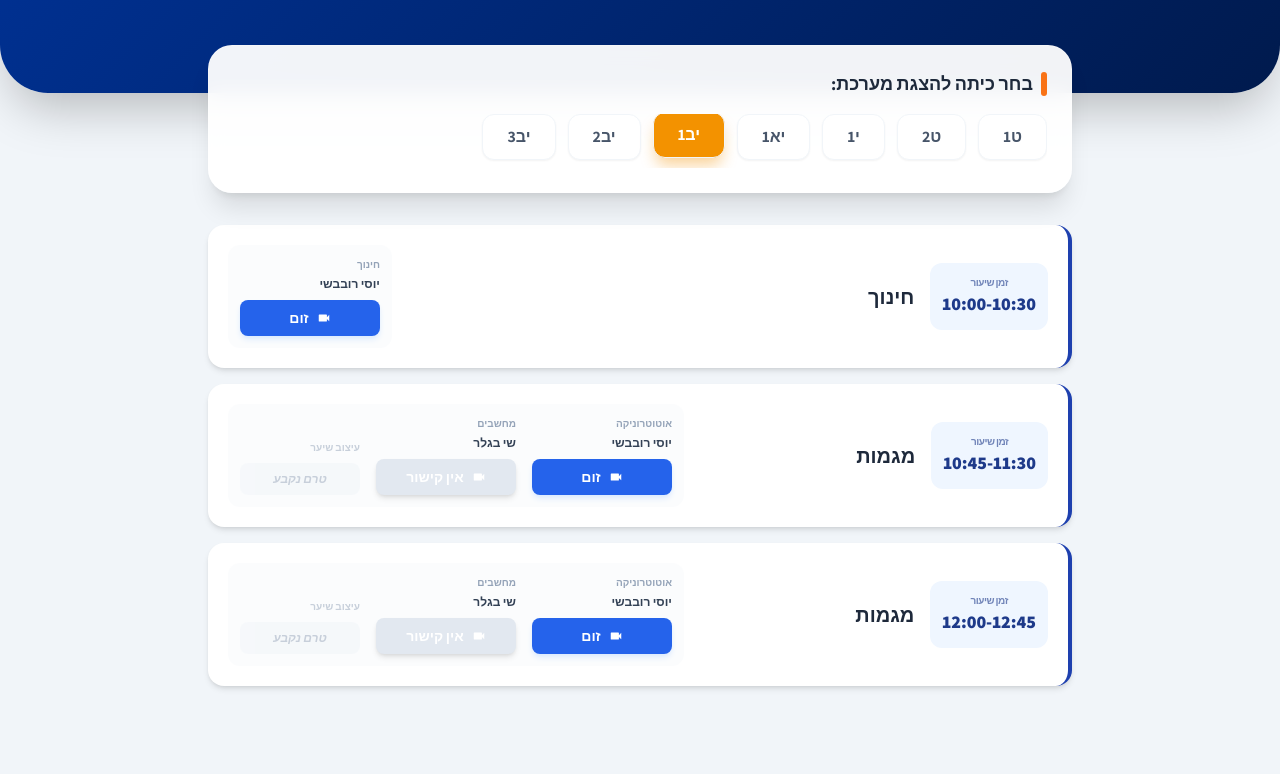
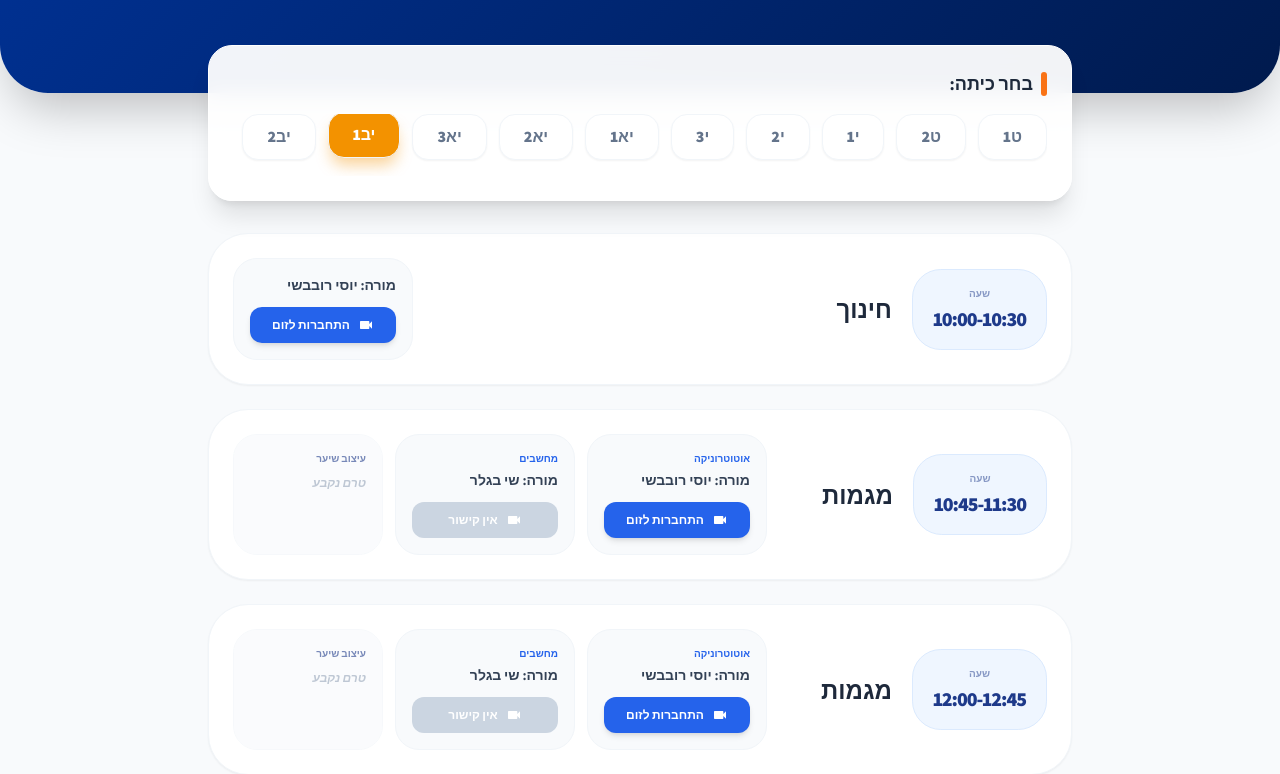
Before and after one commit to meytalp-dev/ort-timetable, a plain HTML site: page index.html in a window 1280 px wide. Shown: the part 183-957 px from the top of the page. Before the commit the page ends 909 px from the top, so only its background shows below. Drawn offline with nearby package versions, Linux system fonts and the light colour scheme.

Commit message:
Refactor index.html for improved layout and styles
Updated the HTML structure and styles for the schedule portal, enhancing the layout and functionality.

```diff
--- a/index.html
+++ b/index.html
@@ -14,7 +14,7 @@
         }
         body {
             font-family: 'Assistant', sans-serif;
-            background-color: #f1f5f9;
+            background-color: #f8fafc;
         }
         .ort-gradient {
             background: linear-gradient(135deg, var(--ort-blue) 0%, var(--ort-dark) 100%);
@@ -32,35 +32,42 @@
             transform: translateY(-2px);
         }
         .lesson-card {
-            transition: all 0.3s ease;
+            transition: all 0.3s cubic-bezier(0.4, 0, 0.2, 1);
+        }
+        .lesson-card:hover {
+            transform: translateY(-4px);
+            box-shadow: 0 20px 25px -5px rgb(0 0 0 / 0.1);
         }
     </style>
 </head>
-<body class="min-h-screen pb-10">
+<body class="min-h-screen pb-20">
 
     <header class="ort-gradient text-white pt-12 pb-24 px-6 rounded-b-[3rem] shadow-2xl relative overflow-hidden">
         <div class="max-w-4xl mx-auto relative z-10 flex flex-col items-center text-center">
             <div class="bg-white p-2 rounded-xl mb-4 shadow-lg">
                 <span class="text-blue-900 font-bold text-xl px-2">אורט בית הערבה</span>
             </div>
-            <h1 class="text-3xl md:text-4xl font-black mb-2">פורטל למידה דיגיטלי</h1>
-            <p class="text-blue-100/80 font-medium italic">מערכת שעות אינטראקטיבית - יום ראשון</p>
+            <h1 class="text-4xl font-black mb-2 tracking-tight">פורטל מערכת השעות</h1>
+            <p class="text-blue-100/80 font-medium">יום ראשון - למידה מרחוק</p>
         </div>
     </header>
 
     <main class="max-w-4xl mx-auto px-4 -mt-12 relative z-20">
-        <div class="glass-card rounded-3xl p-6 shadow-xl mb-8">
+        <!-- Class Selector -->
+        <div class="glass-card rounded-3xl p-6 shadow-xl mb-8 border border-white">
             <h2 class="text-slate-800 font-bold mb-4 flex items-center gap-2 text-lg">
                 <span class="w-1.5 h-6 bg-orange-500 rounded-full"></span>
-                בחר כיתה להצגת מערכת:
+                בחר כיתה:
             </h2>
-            <div class="flex gap-3 overflow-x-auto pb-2 no-scrollbar" id="class-tabs"></div>
+            <div class="flex gap-3 overflow-x-auto pb-4 no-scrollbar" id="class-tabs"></div>
         </div>
 
-        <div id="lessons-container" class="space-y-4"></div>
+        <!-- Lessons Container -->
+        <div id="lessons-container" class="space-y-6"></div>
     </main>
 
     <script>
+        // מיפוי קישורים מלא מה-CSV
         const teacherLinks = {
             'אופירה מלכה': 'https://edu-il.zoom.us/j/2026881653',
             'מנו דהאן': 'https://edu-il.zoom.us/j/86927082525?pwd=8nMIngwn00JP7OhbuZICVMKvPoTErd.1',
@@ -69,56 +76,76 @@
             'אפרת בר אשר': 'https://zoom.us/j/5279673102?pwd=znspSkx8NypgYY7sDCmkB4Xz7qo6hO.1',
             'בת שבע אדלר': 'https://meet.google.com/gpe-hcte-zbh?authuser=4&pli=1',
             'יוסי רובבשי': 'https://edu-il.zoom.us/j/7562737216?omn=84003831557',
+            'מלי נמיר': 'https://edu-il.zoom.us/j/8301084260',
             'משה צברי': 'https://edu-il.zoom.us/j/4769931846',
             'פרלה שאזו': 'https://edu-il.zoom.us/j/7161748287',
             'רעיה יצחקי': 'https://edu-il.zoom.us/j/5717366311',
-            'שי בגלר': '',
-
-            'משה': 'https://edu-il.zoom.us/j/4769931846',
-            'רעיה': 'https://edu-il.zoom.us/j/5717366311',
-            'אופירה': 'https://edu-il.zoom.us/j/2026881653'
+            'שי בגלר': '', // להזין אם קיים
+            'אושר אהרוני': '',
+            'ויקי קלדרון': '',
+            'נעמה': '',
+            'מירב בטיטו': ''
         };
 
-        // הגדרת המגמות
         const specialTracks = [
-            { name: 'אוטוטרוניקה', teacher: 'יוסי רובבשי' },
-            { name: 'מחשבים', teacher: 'שי בגלר' },
-            { name: 'עיצוב שיער', teacher: '' }
+            { track: 'אוטוטרוניקה', teacher: 'יוסי רובבשי' },
+            { track: 'מחשבים', teacher: 'שי בגלר' },
+            { track: 'עיצוב שיער', teacher: '' }
         ];
 
         const schedule = {
             'ט1': [
-                { time: '10:00-10:30', subject: 'חינוך', teachers: [{name: 'חינוך', teacher: 'משה'}] },
-                { time: '10:45-11:30', subject: 'מתמטיקה', teachers: [{name: 'מתמטיקה', teacher: 'אושר אהרוני'}] },
-                { time: '12:00-12:45', subject: 'תנ"ך', teachers: [{name: 'תנ"ך', teacher: 'משה'}] }
+                { time: '10:00-10:30', subject: 'חינוך', teachers: [{ teacher: 'משה צברי' }] },
+                { time: '10:45-11:30', subject: 'מתמטיקה', teachers: [{ teacher: 'אושר אהרוני' }] },
+                { time: '12:00-12:45', subject: 'תנ"ך', teachers: [{ teacher: 'משה צברי' }] }
             ],
             'ט2': [
-                { time: '10:00-10:30', subject: 'חינוך', teachers: [{name: 'חינוך', teacher: 'אושר אהרוני'}] },
-                { time: '10:45-11:30', subject: 'מתמטיקה', teachers: [{name: 'מתמטיקה', teacher: 'אושר אהרוני'}] },
-                { time: '12:00-12:45', subject: 'תנ"ך', teachers: [{name: 'תנ"ך', teacher: 'משה'}] }
+                { time: '10:00-10:30', subject: 'חינוך', teachers: [{ teacher: 'אושר אהרוני' }] },
+                { time: '10:45-11:30', subject: 'מתמטיקה', teachers: [{ teacher: 'אושר אהרוני' }] },
+                { time: '12:00-12:45', subject: 'תנ"ך', teachers: [{ teacher: 'משה צברי' }] }
             ],
             'י1': [
-                { time: '10:00-10:30', subject: 'חינוך', teachers: [{name: 'חינוך', teacher: 'רעיה'}] },
-                { time: '10:45-11:30', subject: 'היסטוריה', teachers: [{name: 'היסטוריה', teacher: 'רעיה יצחקי'}] },
-                { time: '12:00-12:45', subject: 'מתמטיקה', teachers: [{name: 'מתמטיקה', teacher: 'נעמה'}] }
+                { time: '10:00-10:30', subject: 'חינוך', teachers: [{ teacher: 'רעיה יצחקי' }] },
+                { time: '10:45-11:30', subject: 'היסטוריה', teachers: [{ teacher: 'רעיה יצחקי' }] },
+                { time: '12:00-12:45', subject: 'מתמטיקה', teachers: [{ teacher: 'נעמה' }] }
+            ],
+            'י2': [
+                { time: '10:00-10:30', subject: 'חינוך', teachers: [{ teacher: 'אופירה מלכה' }] },
+                { time: '10:45-11:30', subject: 'אזרחות', teachers: [{ teacher: 'משה צברי' }] },
+                { time: '12:00-12:45', subject: 'עברית', teachers: [{ teacher: 'מירב בטיטו' }] }
+            ],
+            'י3': [
+                { time: '10:00-10:30', subject: 'חינוך', teachers: [{ teacher: 'פרלה שאזו' }] },
+                { time: '10:45-11:30', subject: 'עברית', teachers: [{ teacher: 'מירב בטיטו' }] },
+                { time: '12:00-12:45', subject: 'ספרות', teachers: [{ teacher: 'רעיה יצחקי' }] }
             ],
             'יא1': [
-                { time: '10:00-10:30', subject: 'חינוך', teachers: [{name: 'חינוך', teacher: 'אפרת בר אשר'}] },
-                { time: '10:45-11:30', subject: 'תנ"ך', teachers: [{name: 'תנ"ך', teacher: 'אליאל קוסקאס'}] },
-                { time: '12:00-12:45', subject: 'מתמטיקה', teachers: [{name: 'מתמטיקה', teacher: 'רווית'}] }
+                { time: '10:00-10:30', subject: 'חינוך', teachers: [{ teacher: 'אפרת בר אשר' }] },
+                { time: '10:45-11:30', subject: 'תנ"ך', teachers: [{ teacher: 'אליאל קוסקאס' }] },
+                { time: '12:00-12:45', subject: 'מתמטיקה', teachers: [{ teacher: 'רווית גל' }] }
+            ],
+            'יא2': [
+                { time: '10:00-10:30', subject: 'חינוך', teachers: [{ teacher: 'נעמה' }] },
+                { time: '10:45-11:30', subject: 'מתמטיקה', teachers: [{ teacher: 'נעמה' }] },
+                { time: '12:00-12:45', subject: 'עברית', teachers: [{ teacher: 'אושר אהרוני' }] }
+            ],
+            'יא3': [
+                { time: '10:00-10:30', subject: 'חינוך', teachers: [{ teacher: 'ליאת רוזנר' }] },
+                { time: '10:45-11:30', subject: 'מתמטיקה', teachers: [{ teacher: 'ויקי קלדרון' }] },
+                { time: '12:00-12:45', subject: 'תנ"ך', teachers: [{ teacher: 'אליאל קוסקאס' }] }
             ],
             'יב1': [
-                { time: '10:00-10:30', subject: 'חינוך', teachers: [{name: 'חינוך', teacher: 'יוסי רובבשי'}] },
+                { time: '10:00-10:30', subject: 'חינוך', teachers: [{ teacher: 'יוסי רובבשי' }] },
                 { time: '10:45-11:30', subject: 'מגמות', teachers: specialTracks },
                 { time: '12:00-12:45', subject: 'מגמות', teachers: specialTracks }
             ],
             'יב2': [
-                { time: '10:00-10:30', subject: 'חינוך', teachers: [{name: 'חינוך', teacher: 'משה'}] },
+                { time: '10:00-10:30', subject: 'חינוך', teachers: [{ teacher: 'משה צברי' }] },
                 { time: '10:45-11:30', subject: 'מגמות', teachers: specialTracks },
                 { time: '12:00-12:45', subject: 'מגמות', teachers: specialTracks }
             ],
             'יב3': [
-                { time: '10:00-10:30', subject: 'חינוך', teachers: [{name: 'חינוך', teacher: 'מנו דהאן'}] },
+                { time: '10:00-10:30', subject: 'חינוך', teachers: [{ teacher: 'מנו דהאן' }] },
                 { time: '10:45-11:30', subject: 'מגמות', teachers: specialTracks },
                 { time: '12:00-12:45', subject: 'מגמות', teachers: specialTracks }
             ]
@@ -131,7 +158,7 @@
             tabsContainer.innerHTML = '';
             Object.keys(schedule).forEach(cls => {
                 const btn = document.createElement('button');
-                btn.className = `btn-class px-6 py-2.5 rounded-xl font-bold transition-all whitespace-nowrap bg-white text-slate-600 shadow-sm border border-slate-100 ${cls === currentClass ? 'active' : ''}`;
+                btn.className = `btn-class px-6 py-2.5 rounded-2xl font-black transition-all whitespace-nowrap bg-white text-slate-500 shadow-sm border border-slate-100 ${cls === currentClass ? 'active' : ''}`;
                 btn.innerText = cls;
                 btn.onclick = () => { currentClass = cls; render(); };
                 tabsContainer.appendChild(btn);
@@ -142,45 +169,45 @@
 
             (schedule[currentClass] || []).forEach(lesson => {
                 const card = document.createElement('div');
-                card.className = "lesson-card bg-white p-5 rounded-2xl shadow-md border-r-4 border-blue-800 flex flex-col md:flex-row md:items-center justify-between gap-4";
+                card.className = "lesson-card bg-white p-6 rounded-[2.5rem] shadow-sm border border-slate-100 flex flex-col md:flex-row md:items-center justify-between gap-6";
 
                 let teachersHTML = lesson.teachers.map(t => {
                     const teacherName = t.teacher;
-                    if (!teacherName) {
-                        return `
-                            <div class="flex flex-col gap-2 min-w-[120px] opacity-50">
-                                <span class="text-[10px] text-slate-400 font-bold uppercase">${t.name}</span>
-                                <div class="bg-slate-100 text-slate-400 px-4 py-2 rounded-lg text-xs font-bold text-center italic">
-                                    טרם נקבע
-                                </div>
-                            </div>
-                        `;
-                    }
+                    const trackName = t.track || "";
                     const link = teacherLinks[teacherName] || '';
                     const hasLink = link !== '';
+
+                    if (!teacherName && trackName) {
+                        return `<div class="p-4 bg-slate-50 rounded-3xl border border-slate-100 flex-1 min-w-[150px] opacity-60">
+                                    <span class="text-[10px] font-black text-blue-900 block uppercase mb-1">${trackName}</span>
+                                    <span class="text-xs font-bold text-slate-400 italic">טרם נקבע</span>
+                                </div>`;
+                    }
+
                     return `
-                        <div class="flex flex-col gap-2 min-w-[140px]">
-                            <span class="text-[10px] text-slate-400 font-bold uppercase">${t.name}</span>
-                            <span class="text-xs text-slate-700 font-bold -mt-1">${teacherName}</span>
-                            <a href="${hasLink ? link : '#'}" target="_blank" class="${hasLink ? 'bg-blue-600 hover:bg-blue-700 shadow-blue-100' : 'bg-slate-200 cursor-not-allowed text-slate-500'} text-white px-4 py-2 rounded-lg text-sm font-bold flex items-center justify-center gap-2 transition-all active:scale-95 shadow-md">
-                                <svg width="14" height="14" fill="currentColor" viewBox="0 0 24 24"><path d="M17 10.5V7c0-.55-.45-1-1-1H4c-.55 0-1 .45-1 1v10c0 .55.45 1 1 1h12c.55 0 1-.45 1-1v-3.5l4 4v-11l-4 4z"/></svg>
-                                <span>${hasLink ? 'זום' : 'אין קישור'}</span>
+                        <div class="p-4 bg-slate-50 rounded-3xl border border-slate-100 flex-1 min-w-[180px]">
+                            ${trackName ? `<span class="text-[10px] font-black text-blue-600 block uppercase mb-1">${trackName}</span>` : ''}
+                            <span class="text-sm font-bold text-slate-700 block mb-3">מורה: ${teacherName}</span>
+                            <a href="${hasLink ? link : '#'}" target="_blank"
+                               class="${hasLink ? 'bg-blue-600 hover:bg-blue-700 shadow-md' : 'bg-slate-300 cursor-not-allowed'} text-white w-full py-2.5 rounded-xl font-black text-xs flex items-center justify-center gap-2 transition-transform active:scale-95">
+                                <svg width="16" height="16" fill="currentColor" viewBox="0 0 24 24"><path d="M17 10.5V7c0-.55-.45-1-1-1H4c-.55 0-1 .45-1 1v10c0 .55.45 1 1 1h12c.55 0 1-.45 1-1v-3.5l4 4v-11l-4 4z"/></svg>
+                                <span>${hasLink ? 'התחברות לזום' : 'אין קישור'}</span>
                             </a>
                         </div>
                     `;
                 }).join('');
 
                 card.innerHTML = `
-                    <div class="flex items-center gap-4">
-                        <div class="bg-blue-50 text-blue-900 p-3 rounded-xl text-center min-w-[90px]">
-                            <p class="text-[10px] font-bold opacity-60 uppercase tracking-tighter">זמן שיעור</p>
-                            <p class="font-black text-lg">${lesson.time}</p>
+                    <div class="flex items-center gap-5">
+                        <div class="bg-blue-50 text-blue-900 px-5 py-4 rounded-[1.8rem] text-center min-w-[100px] border border-blue-100">
+                            <p class="text-[10px] font-black opacity-50 uppercase mb-1">שעה</p>
+                            <p class="font-black text-xl tracking-tighter">${lesson.time}</p>
                         </div>
                         <div>
-                            <h3 class="text-xl font-extrabold text-slate-800">${lesson.subject}</h3>
+                            <h3 class="text-2xl font-black text-slate-800">${lesson.subject}</h3>
                         </div>
                     </div>
-                    <div class="flex flex-wrap gap-4 items-end bg-slate-50/50 p-3 rounded-xl">
+                    <div class="flex flex-wrap gap-3 w-full md:w-auto">
                         ${teachersHTML}
                     </div>
                 `;
```
